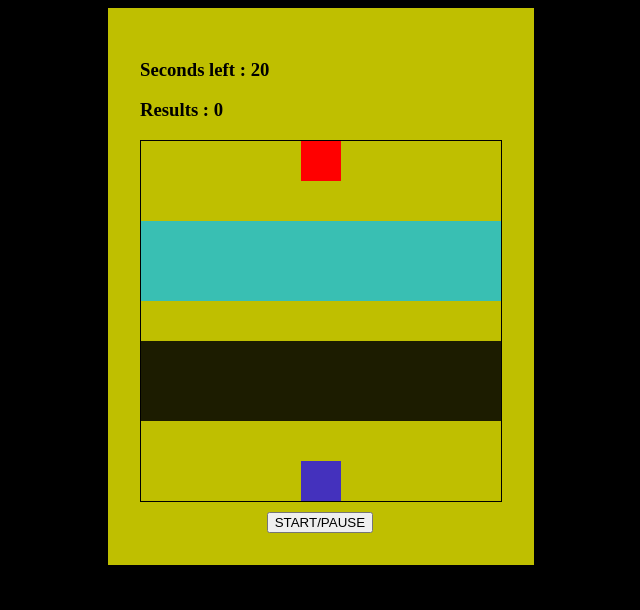
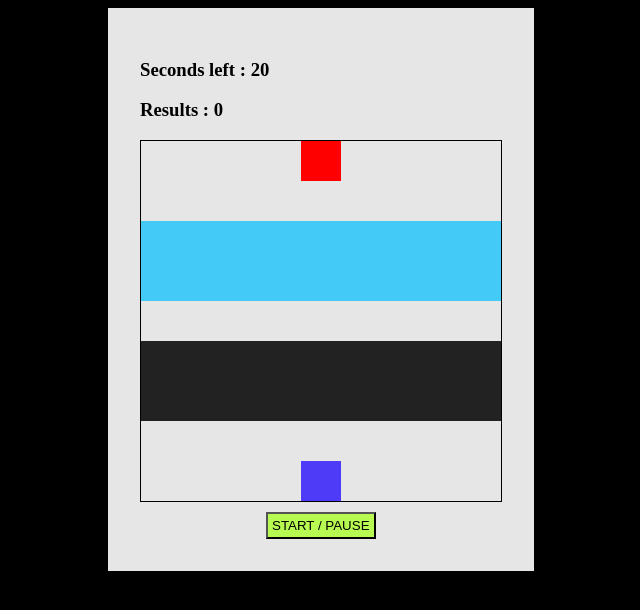
Before and after one commit to Kiran0R0Patil/frogger, a plain HTML site: page index.html in a window 1280 px wide. Shown: the whole page, without its empty margins (319-959 px from the left). Drawn offline with Linux system fonts and the light colour scheme.

Commit message:
updated styles

```diff
--- a/app.js
+++ b/app.js
@@ -3,9 +3,10 @@ const resutDisplay = document.querySelector('#result')
 const startPauseButton = document.querySelector('#start-pause')
 const squares = document.querySelectorAll('.grid div')
 
+let currentIndex = 76;
 // make a frog and track movement
 function moveFrog() {
-    console.log('moved')
+    squares[currentIndex].classList.add('frog')
 }
 document.addEventListener('keyup', moveFrog)
 
--- a/styles.css
+++ b/styles.css
@@ -9,12 +9,11 @@ background-size: cover;
 }
 
 .container{
-    background-color: rgba(255, 255, 0, 0.75) ;
+    background-color: rgba(255, 255, 255, 0.9) ;
     padding: 2rem;
 }
 .grid {
     border: 1px solid black;
-    /* background-color: rgba(248, 141, 0, 0.26); */
     height: 360px;
     width: 360px;
     display: flex;
@@ -29,9 +28,13 @@ background-size: cover;
 .button {
     width: 360px;
     margin-top: 10px ;
-    margin-left: 35%;
 }
 
+button{
+    margin-left: 35%;
+    background-color: rgba(172, 255, 47, 0.808);
+    padding: 4px;
+}
 .ending-block{
     background-color: red;
 }
@@ -50,7 +53,6 @@ background-size: cover;
     background-color: rgba(27, 2, 253, 0.75);
 }
 
-
 .frog {
     background-color: green;
 }
```
Also changed, not shown: index.html (+1 -1 lines).
